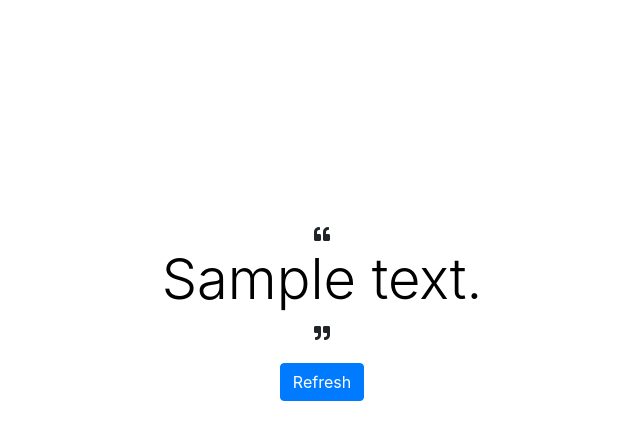
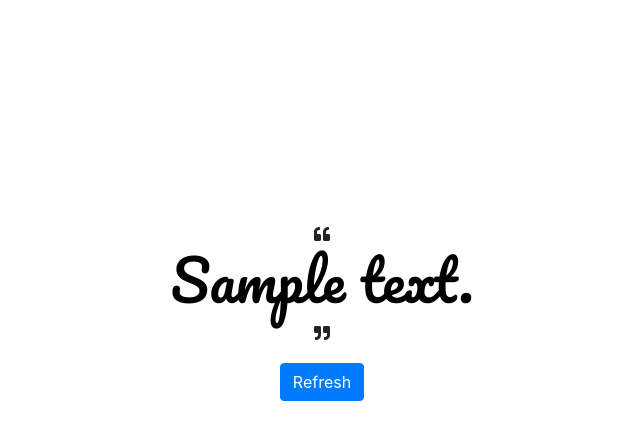
Before and after one commit to ovyas24/quoter, a Flask app: page / in a window 1280 px wide. Shown: the part 56-496 px from the top of the page, without its empty margins (318-958 px from the left). Run offline with Flask 2, Linux system fonts and the light colour scheme; a database or web service that is not in the repository returns one stand-in record (values such as "Sample title"); data that the repository does not hold is empty; some libraries are stand-ins or nearby versions.

Commit message:
Some changes

```diff
--- a/templates/index.html
+++ b/templates/index.html
@@ -2,9 +2,11 @@
 <html lang="en">
 <head>
     <meta charset="UTF-8">
+    <meta http-equiv="refresh" content="15">
     <meta name="viewport" content="width=device-width, initial-scale=1, shrink-to-fit=no">
     <link rel="stylesheet" href="https://maxcdn.bootstrapcdn.com/bootstrap/4.0.0/css/bootstrap.min.css" integrity="sha384-Gn5384xqQ1aoWXA+058RXPxPg6fy4IWvTNh0E263XmFcJlSAwiGgFAW/dAiS6JXm" crossorigin="anonymous">
     <link rel="stylesheet" href="https://use.fontawesome.com/releases/v5.7.0/css/all.css" integrity="sha384-lZN37f5QGtY3VHgisS14W3ExzMWZxybE1SJSEsQp9S+oqd12jhcu+A56Ebc1zFSJ" crossorigin="anonymous">
+    <link href="https://fonts.googleapis.com/css2?family=Pacifico&display=swap" rel="stylesheet">
     <title>Quoter</title>
 </head>
 <body>
@@ -18,7 +20,7 @@
         <div class="carousel-inner" style="text-align: center; padding-top: 25%;">
 
           <div class="carousel-item active">
-            <i class="fa fa-quote-left" aria-hidden="true"></i><h1 class="display-4" style="color:black"></i>{{quote}}</h1><i class="fa fa-quote-right" aria-hidden="true"></i>
+            <i class="fa fa-quote-left" aria-hidden="true"></i><h1 class="display-4" style="color:black;font-family: 'Pacifico', cursive;">{{quote}}</h1><i class="fa fa-quote-right" aria-hidden="true"></i>
             <p class="lead display-4">
               <a href="/" class="btn btn-primary" type="button" style="color: white;">Refresh</a>
             </p>
```
